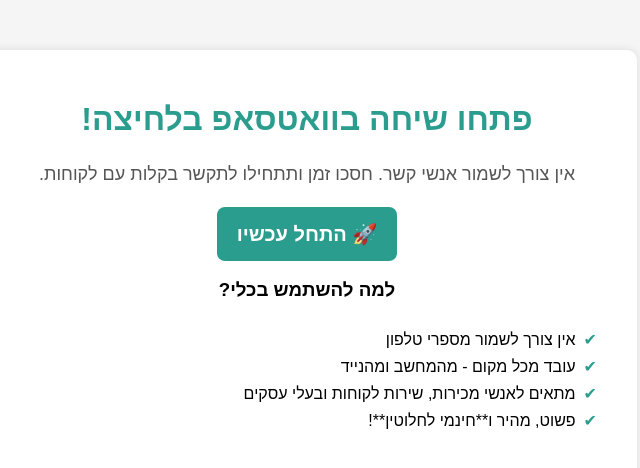
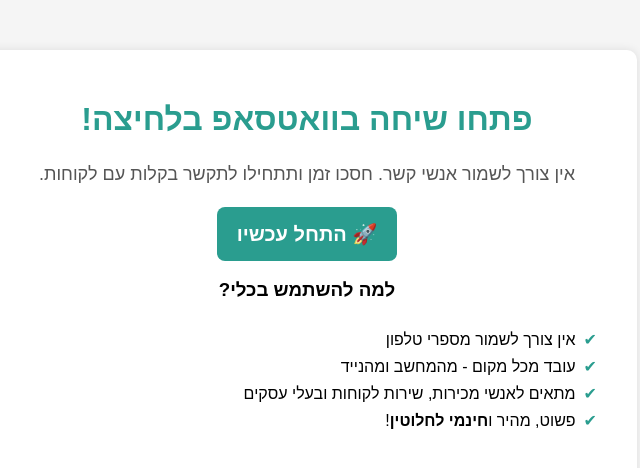
Before and after one commit to shaharc94/whatsapplinker2.0, a plain HTML site: page landingpage.html in a window 1280 px wide. Shown: the full height of the page, 333-973 px from the left. Drawn offline with Linux system fonts and the light colour scheme.

Commit message:
Update landingpage.html

```diff
--- a/landingpage.html
+++ b/landingpage.html
@@ -70,7 +70,7 @@
             <li>אין צורך לשמור מספרי טלפון</li>
             <li>עובד מכל מקום - מהמחשב ומהנייד</li>
             <li>מתאים לאנשי מכירות, שירות לקוחות ובעלי עסקים</li>
-            <li>פשוט, מהיר ו**חינמי לחלוטין**!</li>
+            <li>פשוט, מהיר ו<b>חינמי לחלוטין</b>!</li>
         </ul>
     </div>
 </body>
```
